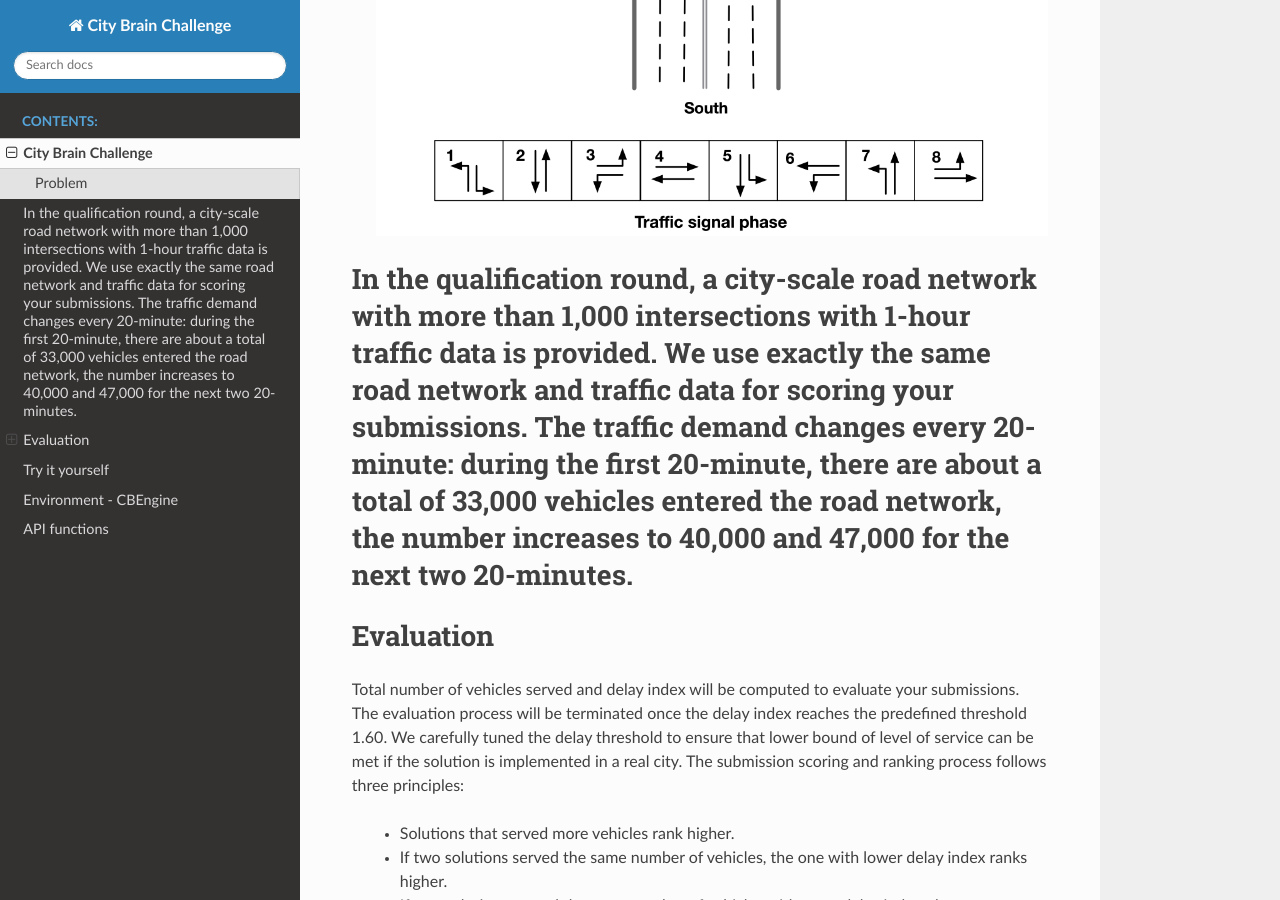
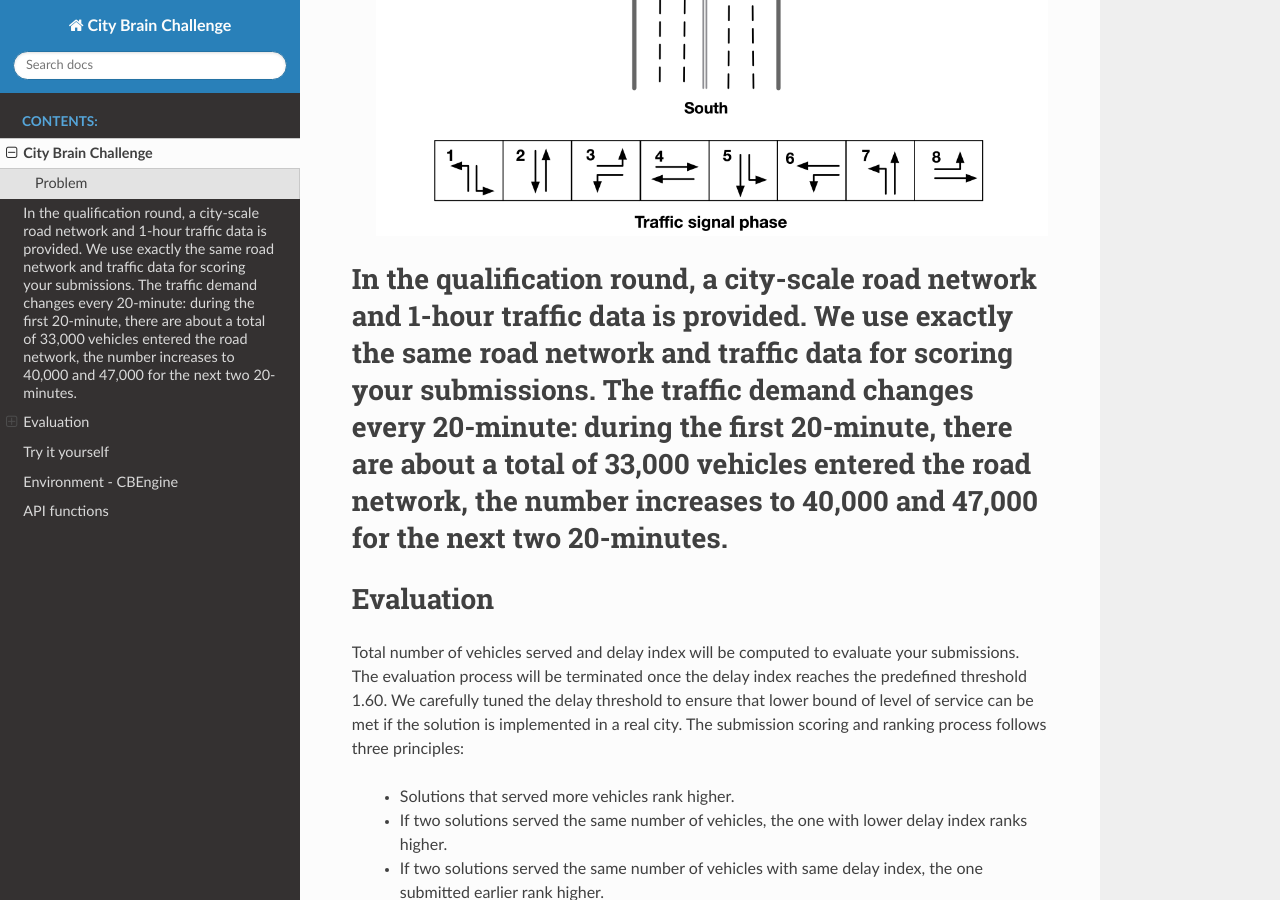
Before and after one commit to CityBrainChallenge/KDDCup2021-CityBrainChallenge, a Sphinx documentation site: the page built from docs/city-brain-challenge.rst, in a window 1280 px wide and 900 px high, scrolled down 875 px. Built offline with Sphinx 7.4.7 and the Read the Docs theme 2.0.0, drawn with Linux system fonts in a browser that asks for light colours.

Commit message:
Update city-brain-challenge.rst

```diff
--- a/docs/city-brain-challenge.rst
+++ b/docs/city-brain-challenge.rst
@@ -18,7 +18,7 @@ Traffic signals coordinate the traffic movements at the intersection and a smart
         :align: center
 
 
-In the qualification round, a city-scale road network with more than 1,000 intersections with 1-hour traffic data is provided. We use exactly the same road network and traffic data for scoring your submissions. The traffic demand changes every 20-minute: during the first 20-minute, there are about a total of 33,000 vehicles entered the road network, the number increases to 40,000 and 47,000 for the next two 20-minutes.
+In the qualification round, a city-scale road network and 1-hour traffic data is provided. We use exactly the same road network and traffic data for scoring your submissions. The traffic demand changes every 20-minute: during the first 20-minute, there are about a total of 33,000 vehicles entered the road network, the number increases to 40,000 and 47,000 for the next two 20-minutes.
 ===============
 Evaluation
 ===============
```
